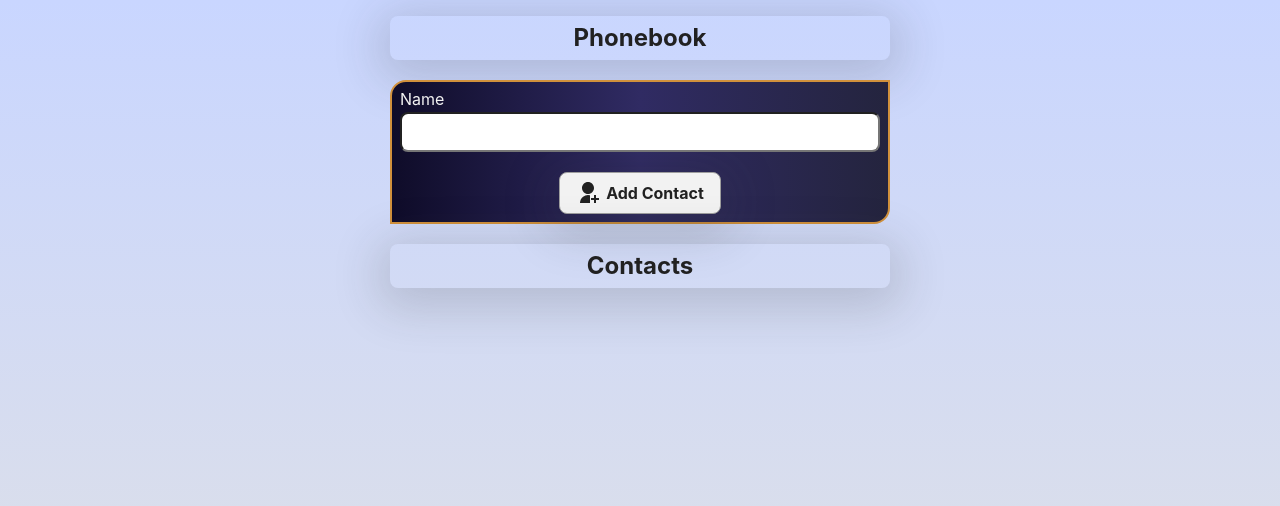
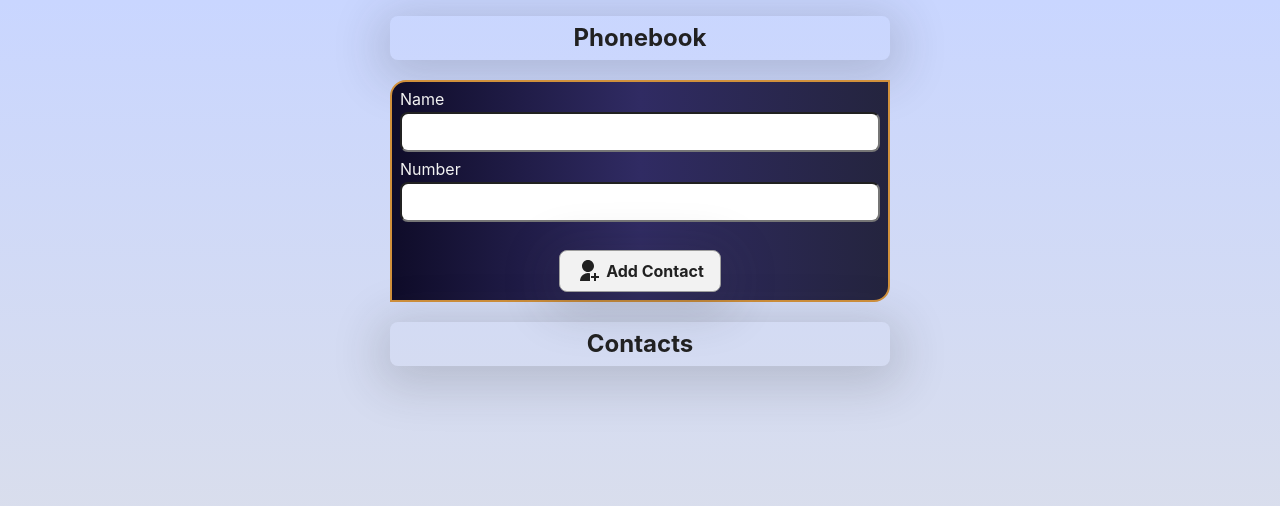
Before and after one commit to DisRachik/goit-react-hw-08-phonebook, a React (Create React App) app: page / in a window 1280 px wide. Shown: the top 506 px of the page. Built offline with nearby package versions, Linux system fonts and the light colour scheme.

Commit message:
feat: step 2 of the task is completed

```diff
--- a/src/components/ContactForm/ContactForm.jsx
+++ b/src/components/ContactForm/ContactForm.jsx
@@ -13,12 +13,14 @@ import {
 
 const ContactSchema = Yup.object().shape({
   name: Yup.string().required('Please enter a valid name'),
+  number: Yup.number().required('Please enter a valid name'),
 });
 
 export const ContactForm = ({ onSubmit }) => (
   <Formik
     initialValues={{
       name: '',
+      number: '',
     }}
     validationSchema={ContactSchema}
     onSubmit={(values, { resetForm }) => {
@@ -37,6 +39,16 @@ export const ContactForm = ({ onSubmit }) => (
           required
         />
       </FormField>
+      <FormField>
+        <span>Number</span>
+        <Field
+          type="tel"
+          name="number"
+          pattern="\+?\d{1,4}?[-.\s]?\(?\d{1,3}?\)?[-.\s]?\d{1,4}[-.\s]?\d{1,4}[-.\s]?\d{1,9}"
+          title="Phone number must be digits and can contain spaces, dashes, parentheses and can start with +"
+          required
+        />
+      </FormField>
       <ErrorMessage name="name" component="div" />
 
       <ButtonForm type="submit">
--- a/src/components/ContactForm/ContactForm.styled.jsx
+++ b/src/components/ContactForm/ContactForm.styled.jsx
@@ -7,8 +7,11 @@ import {
 
 export const Form = styled(FormikForm)`
   margin-top: ${props => props.theme.spacing(5)};
+  padding: ${props => props.theme.spacing(2)};
 
-  padding: ${props => props.theme.spacing(2)};
+  display: flex;
+  flex-direction: column;
+  gap: ${props => props.theme.spacing(2)};
 
   background: ${props => props.theme.colors.cardBackground};
   border: 2px solid ${props => props.theme.colors.accent};
--- a/src/components/ContactList/ContactList.jsx
+++ b/src/components/ContactList/ContactList.jsx
@@ -4,11 +4,10 @@ import { ContactItems, ContactItem, BtnDelete } from './ContactList.styled';
 
 export const ContactList = ({ contacts }) => (
   <ContactItems>
-    {contacts.map(({ id, name }) => (
+    {contacts.map(({ id, name, number }) => (
       <ContactItem key={id}>
         <RiBodyScanFill size={32} />
-        {name}
-
+        {name}: <span>{number}</span>
         <BtnDelete type="button">
           <RiUserUnfollowFill size={24} />
         </BtnDelete>
@@ -16,3 +15,14 @@ export const ContactList = ({ contacts }) => (
     ))}
   </ContactItems>
 );
+
+ContactItem.propTypes = {
+  contacts: PropTypes.arrayOf(
+    PropTypes.shape({
+      id: PropTypes.string.isRequired,
+      name: PropTypes.string.isRequired,
+      number: PropTypes.string.isRequired,
+    })
+  ),
+  // removeContact: PropTypes.func.isRequired,
+};
--- a/src/components/ContactList/ContactList.styled.jsx
+++ b/src/components/ContactList/ContactList.styled.jsx
@@ -19,9 +19,15 @@ export const ContactItem = styled.li`
   font-weight: 700;
 
   border-bottom: 1px solid ${props => props.theme.colors.gray};
+
+  svg {
+    flex-shrink: 0;
+  }
 `;
 
 export const BtnDelete = styled.button`
+  flex-shrink: 0;
+
   margin-left: auto;
   padding: ${props => props.theme.spacing(1)};
   width: ${props => props.theme.spacing(12)};
--- a/src/components/Section/Section.styled.jsx
+++ b/src/components/Section/Section.styled.jsx
@@ -5,7 +5,7 @@ export const SectionWrap = styled.section`
   max-width: ${props => props.theme.spacing(125)};
   margin: 0 auto;
 
-  :not(:first-child) {
+  :not(:first-of-type) {
     margin-top: ${props => props.theme.spacing(5)};
   }
 `;
```
